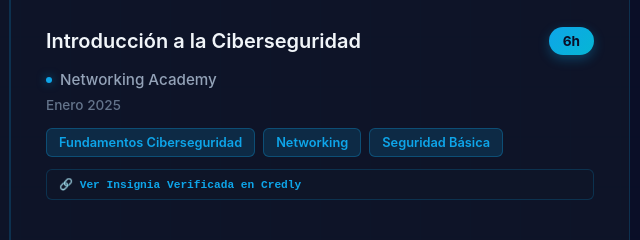
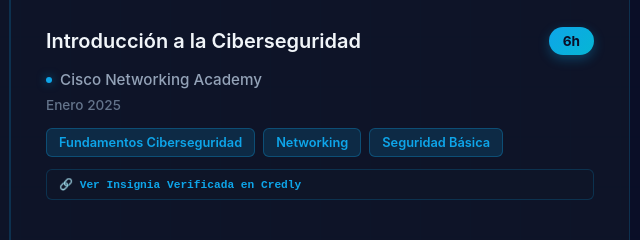
Before and after one commit to OSCAR-MAIDANA/Certificaciones-portfolio, a plain HTML site: page index.html in a window 1280 px wide. Shown: the part 526-766 px from the top of the page, 630-1270 px from the left. Drawn offline with Linux system fonts and the light colour scheme.

Commit message:
Update index.html

```diff
--- a/index.html
+++ b/index.html
@@ -398,7 +398,7 @@
                     <h3 class="course-title">Introducción a la Ciberseguridad</h3>
                     <span class="hours-badge">6h</span>
                     </div>
-                    <p class="institution">Networking Academy</p>
+                    <p class="institution">Cisco Networking Academy</p>
                     <p class="date">Enero 2025</p>
                     <div class="skills">
                         <span class="skill-tag">Fundamentos Ciberseguridad</span>
```
